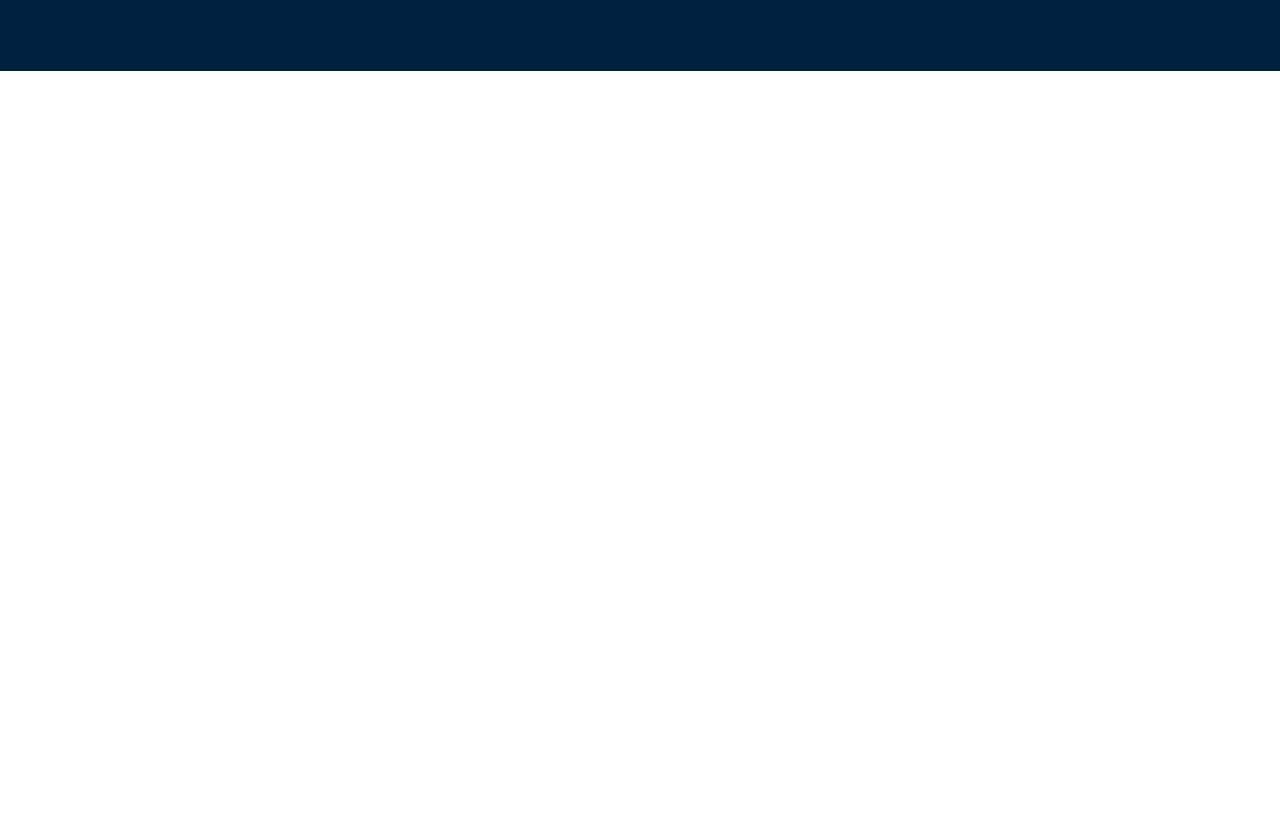
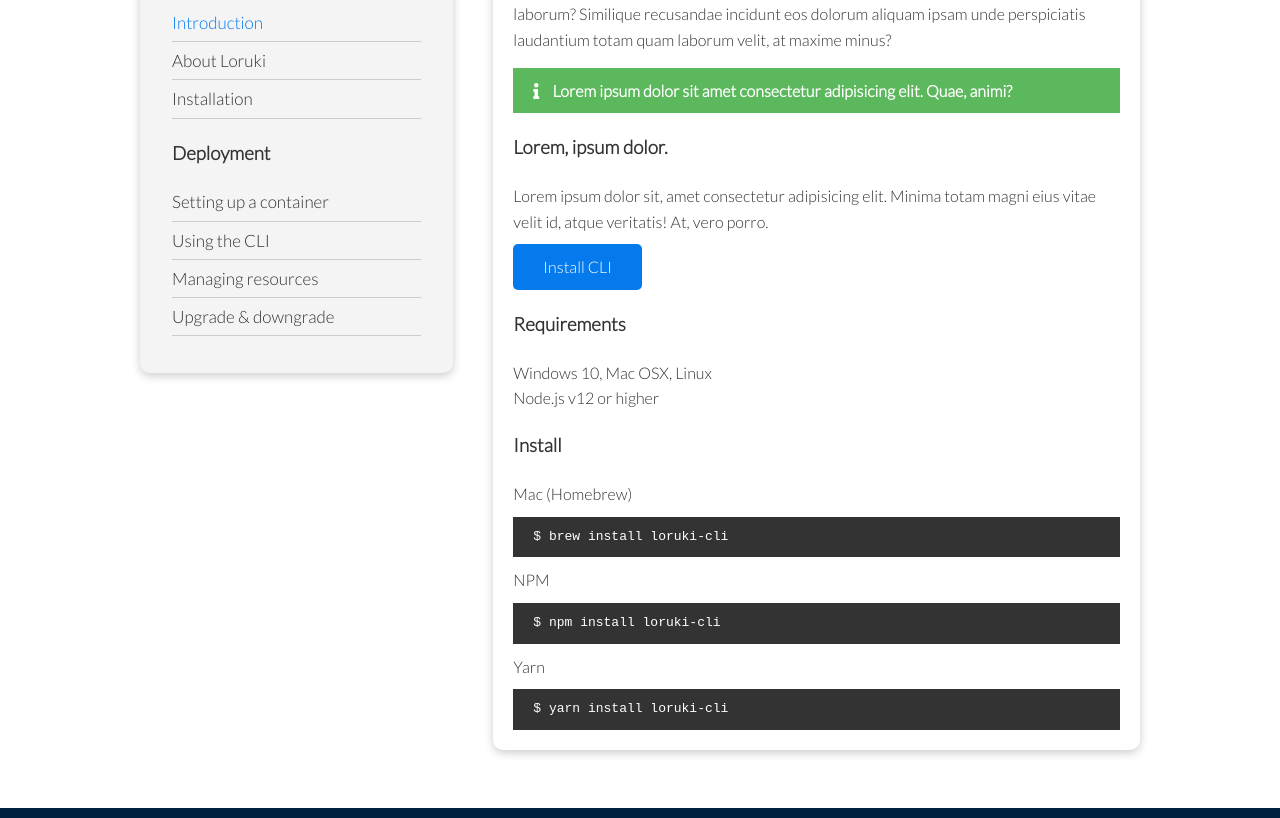
Before and after one commit to BF-FrontEnd-class-2025/group-4-loruki, a website: page docs.html in a window 1280 px wide. Shown: the part 485-1303 px from the top of the page. Before the commit the page ends 800 px from the top, so only its background shows below. Drawn offline with Linux system fonts and the light colour scheme.

Commit message:
develope main section

```diff
--- a/css/style.css
+++ b/css/style.css
@@ -78,12 +78,33 @@
   margin: 0 10px;
 }
 
+.docs-main a:hover {
+  font-weight: bold;
+}
+
 .navbar ul a:hover {
   border-bottom: 2px #fff solid;
 }
 
 .navbar .flex {
   justify-content: space-between;
+}
+
+/* Docs */
+.docs-main h3 {
+  margin: 20px 0;
+}
+
+.docs-main .grid {
+  grid-template-columns: 1fr 2fr;
+  align-items: flex-start;
+}
+
+.docs-main nav li {
+  font-size: 17px;
+  padding-bottom: 5px;
+  margin-bottom: 5px;
+  border-bottom: 1px #ccc solid;
 }
 
 /* Showcase */
--- a/docs.html
+++ b/docs.html
@@ -1,14 +1,12 @@
 <!DOCTYPE html>
 <html lang="en">
+
 <head>
   <meta charset="UTF-8" />
   <meta name="viewport" content="width=device-width, initial-scale=1.0" />
-    <link
-      rel="stylesheet"
-      href="https://cdnjs.cloudflare.com/ajax/libs/font-awesome/5.15.1/css/all.min.css"
+  <link rel="stylesheet" href="https://cdnjs.cloudflare.com/ajax/libs/font-awesome/5.15.1/css/all.min.css"
     integrity="sha512-+4zCK9k+qNFUR5X+cKL9EIR+ZOhtIloNl9GIKS57V1MyNsYpYcUrUeQc9vNfzsWfV28IaLL3i96P9sdNyeRssA=="
-      crossorigin="anonymous"
-    />
+    crossorigin="anonymous" />
   <link rel="stylesheet" href="css/utilities.css" />
   <link rel="stylesheet" href="css/style.css" />
   <title>Loruki | Cloud Hosting For Everyone</title>
@@ -40,6 +38,67 @@
     </div>
   </section>
 
+  <!-- Docs main -->
+  <section class="docs-main my-4">
+    <div class="container grid">
+      <div class="card bg-light p-3">
+        <h3 class="my-2">Essentials</h3>
+        <nav>
+          <ul>
+            <li><a class="text-primary" href="#">Introduction</a></li>
+            <li><a href="#">About Loruki</a></li>
+            <li><a href="#">Installation</a></li>
+          </ul>
+        </nav>
+
+        <h3 class="my-2">Deployment</h3>
+        <nav>
+          <ul>
+            <li><a href="#">Setting up a container</a></li>
+            <li><a href="#">Using the CLI</a></li>
+            <li><a href="#">Managing resources</a></li>
+            <li><a href="#">Upgrade &amp; downgrade</a></li>
+          </ul>
+        </nav>
+      </div>
+      <div class="card">
+        <h2>Introduction</h2>
+        <p>
+          Lorem ipsum dolor sit amet consectetur adipisicing elit. Distinctio
+          illo facere perferendis laborum? Similique recusandae incidunt eos
+          dolorum aliquam ipsam unde perspiciatis laudantium totam quam
+          laborum velit, at maxime minus?
+        </p>
+
+        <div class="alert alert-success">
+          <i class="fas fa-info"></i> Lorem ipsum dolor sit amet consectetur
+          adipisicing elit. Quae, animi?
+        </div>
+
+        <h3>Lorem, ipsum dolor.</h3>
+        <p>
+          Lorem ipsum dolor sit, amet consectetur adipisicing elit. Minima
+          totam magni eius vitae velit id, atque veritatis! At, vero porro.
+        </p>
+        <a href="#" class="btn btn-primary">Install CLI</a>
+
+        <h3>Requirements</h3>
+        <ul>
+          <li>Windows 10, Mac OSX, Linux</li>
+          <li>Node.js v12 or higher</li>
+        </ul>
+
+        <h3>Install</h3>
+        <p>Mac (Homebrew)</p>
+        <pre><code>$ brew install loruki-cli</code></pre>
+        <p>NPM</p>
+        <pre><code>$ npm install loruki-cli</code></pre>
+        <p>Yarn</p>
+        <pre><code>$ yarn install loruki-cli</code></pre>
+      </div>
+    </div>
+  </section>
+
   <!-- Footer -->
   <footer class="footer bg-dark py-5">
     <div class="container grid grid-3">
@@ -47,29 +106,21 @@
         <h1>Loruki</h1>
         <p>Copyright &copy; 2020</p>
       </div>
+      <nav>
+        <ul>
+          <li><a href="index.html">Home</a></li>
+          <li><a href="features.html">Features</a></li>
+          <li><a href="docs.html">Docs</a></li>
+        </ul>
+      </nav>
       <div class="social">
-          <a href="#"
-            ><i class="fab fa-github fa-2x"
-              ><span class="sp">github</span></i
-            ></a
-          >
-          <a href="#"
-            ><i class="fab fa-facebook fa-2x"
-              ><span class="sp">facebook</span></i
-            ></a
-          >
-          <a href="#"
-            ><i class="fab fa-instagram fa-2x"
-              ><span class="sp">instagram</span></i
-            ></a
-          >
-          <a href="#"
-            ><i class="fab fa-twitter fa-2x"
-              ><span class="sp">twitter</span></i
-            ></a
-          >
+        <a href="#"><i class="fab fa-github fa-2x"><span class="sp">github</span></i></a>
+        <a href="#"><i class="fab fa-facebook fa-2x"><span class="sp">facebook</span></i></a>
+        <a href="#"><i class="fab fa-instagram fa-2x"><span class="sp">instagram</span></i></a>
+        <a href="#"><i class="fab fa-twitter fa-2x"><span class="sp">twitter</span></i></a>
       </div>
     </div>
   </footer>
 </body>
+
 </html>
```
Also changed, not shown: .cspell.json. Lines whose indentation alone changed are shown as unchanged.
